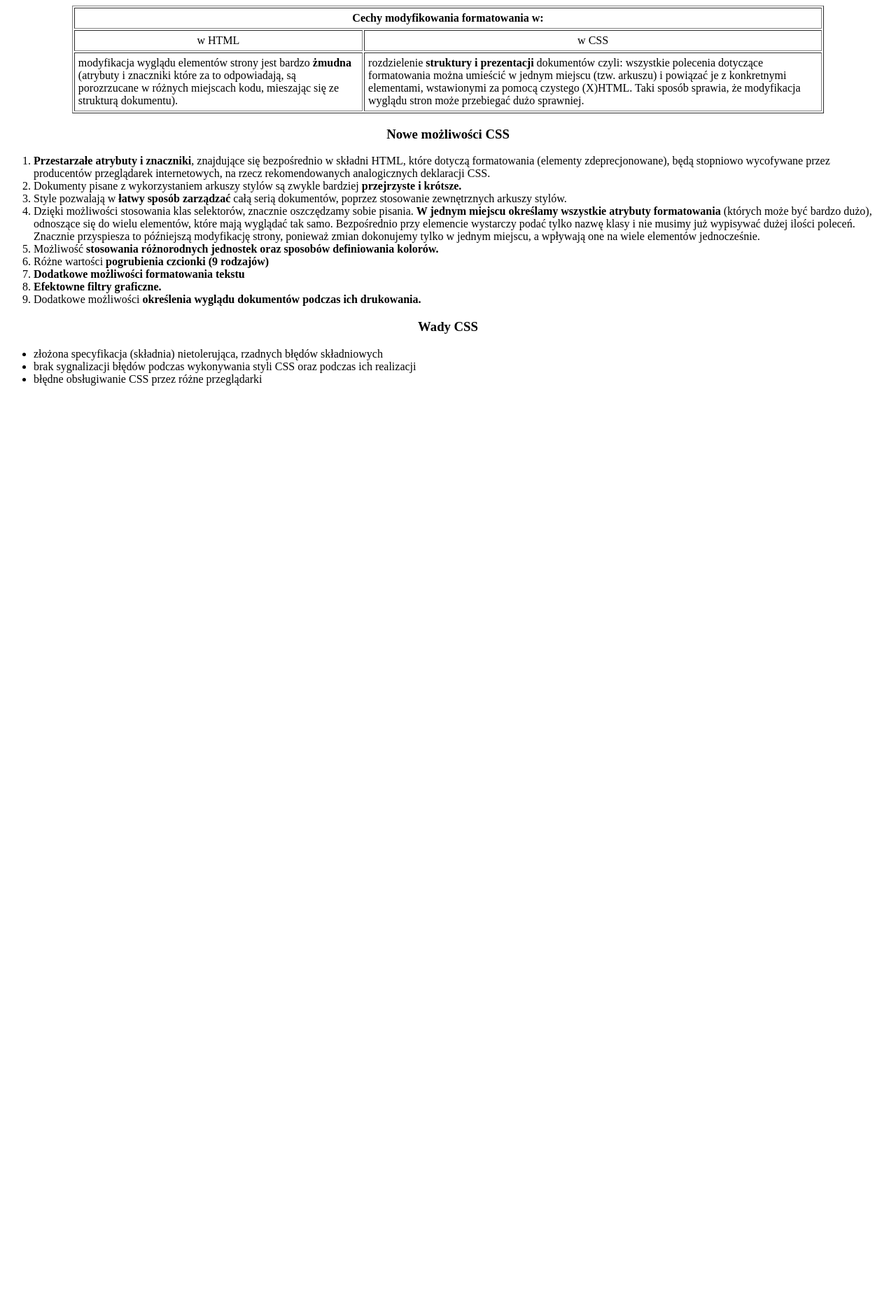
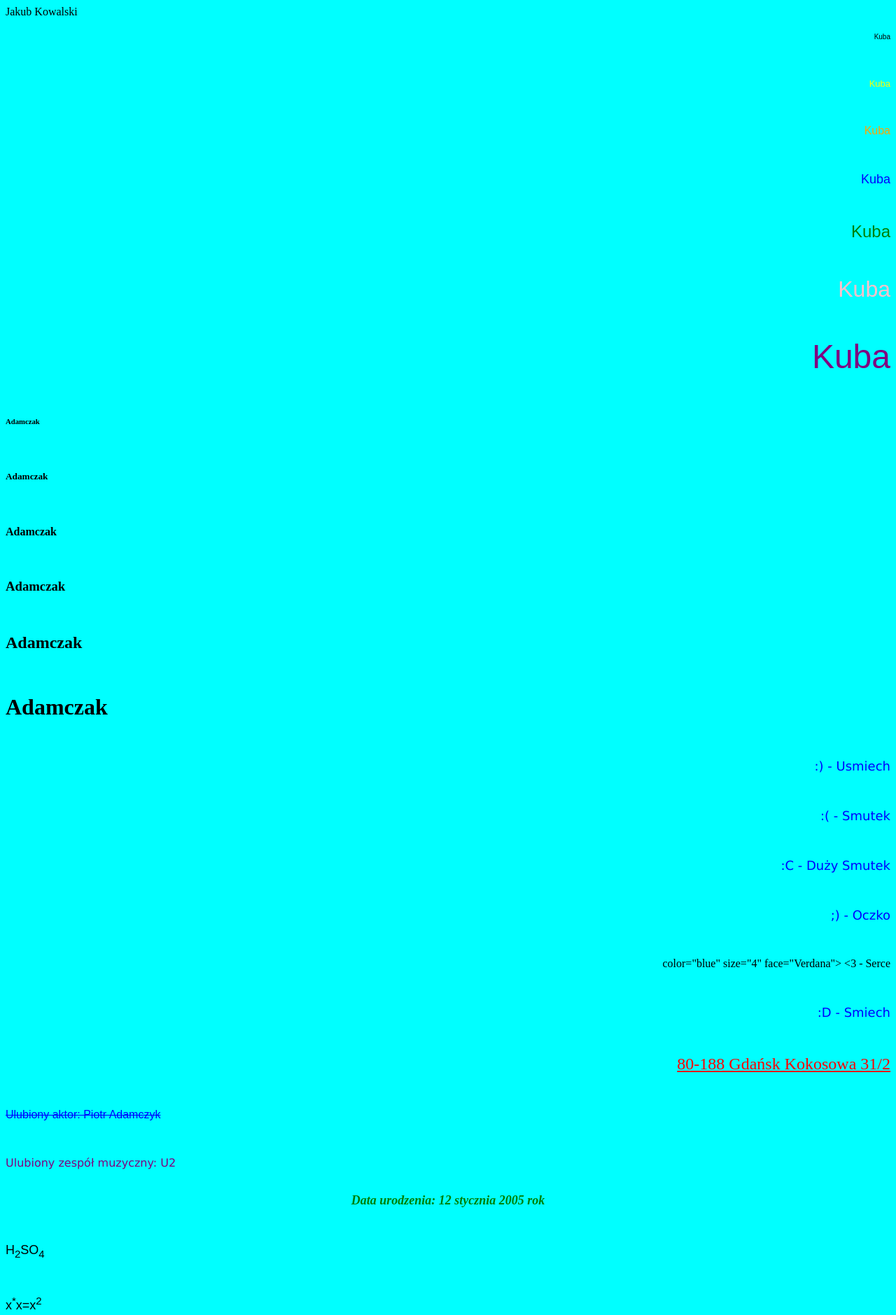
Before and after one commit to kubaadamczak12/CSS, a plain HTML site: page zadanie3_adamczak.html in a window 1280 px wide. Shown: the top 1879 px of the page at 70% size. Before the commit the page ends 800 px from the top, so only its background shows below. Drawn offline with Linux system fonts and the light colour scheme.

Commit message:
Update zadanie3_adamczak.html

```diff
--- a/zadanie3_adamczak.html
+++ b/zadanie3_adamczak.html
@@ -3,38 +3,67 @@
 	<html>
 		<head>
 			<meta charset="utf-8">
+			<meta name="Author" content="Kuba Adamczak">
+			<meta name="Description" content="Strona z zadaniami">
+			<title> Kuba </title>
 		</head>
-        <body>
-            <center><table width=85% cellpadding=5 border="1">
-                <tr>
-                    <th colspan="2"><center> Cechy modyfikowania formatowania w: </center></th>
-                </tr>
-                <tr>
-                    <td><center> w HTML </center></td>
-                    <td><center> w CSS </center></td>
-                </tr>
-                <tr>
-                    <td><left> modyfikacja wyglądu elementów strony jest bardzo <b> żmudna </b> (atrybuty i znaczniki które za to odpowiadają, są porozrzucane w różnych miejscach kodu, mieszając się ze strukturą dokumentu). </left></td>
-                    <td><left> rozdzielenie <b> struktury i prezentacji </b> dokumentów czyli: wszystkie polecenia dotyczące formatowania można umieścić w jednym miejscu (tzw. arkuszu) i powiązać je z konkretnymi elementami, wstawionymi za pomocą czystego (X)HTML. Taki sposób sprawia, że modyfikacja wyglądu stron może przebiegać dużo sprawniej. </left></td>
-                </tr>
-            </table> </center>
-            <h3 align="center">Nowe możliwości CSS</h3>
-            <ol>
-                <li><b>Przestarzałe atrybuty i znaczniki</b>, znajdujące się bezpośrednio w składni HTML, które dotyczą formatowania (elementy zdeprecjonowane), będą stopniowo wycofywane przez producentów przeglądarek internetowych, na rzecz rekomendowanych analogicznych deklaracji CSS.</li>
-                <li>Dokumenty pisane z wykorzystaniem arkuszy stylów są zwykle bardziej <b>przejrzyste i krótsze.</b></li>
-                <li>Style pozwalają w <b> łatwy sposób zarządzać </b> całą serią dokumentów, poprzez stosowanie zewnętrznych arkuszy stylów.</li>
-                <li>Dzięki możliwości stosowania klas selektorów, znacznie oszczędzamy sobie pisania. <b> W jednym miejscu określamy wszystkie atrybuty formatowania </b> (których może być bardzo dużo), odnoszące się do wielu elementów, które mają wyglądać tak samo. Bezpośrednio przy elemencie wystarczy podać tylko nazwę klasy i nie musimy już wypisywać dużej ilości poleceń. Znacznie przyspiesza to późniejszą modyfikację strony, ponieważ zmian dokonujemy tylko w jednym miejscu, a wpływają one na wiele elementów jednocześnie.</li>
-                <li>Możliwość <b> stosowania różnorodnych jednostek oraz sposobów definiowania kolorów.</b></li>
-                <li>Różne wartości <b> pogrubienia czcionki (9 rodzajów)</b></li>
-                <li><b>Dodatkowe możliwości formatowania tekstu</b></li>
-                <li><b>Efektowne filtry graficzne.</b></li>
-                <li>Dodatkowe możliwości <b> określenia wyglądu dokumentów podczas ich drukowania. </b></li>
-            </ol>
-            <h3 align="center">Wady CSS</h3>
-            <ul>
-                <li>złożona specyfikacja (składnia) nietolerująca, rzadnych błędów składniowych</li>
-                <li>brak sygnalizacji błędów podczas wykonywania styli CSS oraz podczas ich realizacji</li>
-                <Li>błędne obsługiwanie CSS przez różne przeglądarki</Li>
-            </ul>
+		<body bgcolor="aqua">
+		Jakub Kowalski
+		<p align="right"> <font color="black" size="1" face="Arial"> Kuba </font> </p> <br>
+		<p align="right"> <font color="yellow" size="2" face="Arial"> Kuba </font> </p> <br>
+		<p align="right"> <font color="orange" size="3" face="Arial"> Kuba </font> </p> <br>
+		<p align="right"> <font color="blue" size="4" face="Arial"> Kuba </font> </p> <br>
+		<p align="right"> <font color="green" size="5" face="Arial"> Kuba </font> </p> <br>
+		<p align="right"> <font color="pink" size="6" face="Arial"> Kuba </font> </p> <br>
+		<p align="right"> <font color="purple" size="7" face="Arial"> Kuba </font> </p> <br>
+		<h6> Adamczak </h6><br>
+		<h5> Adamczak </h5><br>
+		<h4> Adamczak </h4><br>
+		<h3> Adamczak </h3><br>
+		<h2> Adamczak </h2><br>
+		<h1> Adamczak </h1><br>
+		<p align="right"> <font color="blue" size="4" face="Verdana"> :) - Usmiech </font> </p> <br>
+		<p align="right"> <font color="blue" size="4" face="Verdana"> :( - Smutek </font> </p> <br>
+		<p align="right"> <font color="blue" size="4" face="Verdana"> :C - Duży Smutek </font> </p> <br>
+		<p align="right"> <font color="blue" size="4" face="Verdana"> ;) - Oczko </font> </p> <br>
+		<p align="right"> <font> color="blue" size="4" face="Verdana"> <3 - Serce </font> </p> <br>
+		<p align="right"> <font color="blue" size="4" face="Verdana"> :D - Smiech </font> </p> <br>
+		<p align="right"> <font color="red" size="5" face="Times New Roman"> <u> 80-188 Gdańsk Kokosowa 31/2 </font> </u> </p> <br>
+		<p align="left"> <font color="blue" size="3" face="Arial"> <strike> Ulubiony aktor: Piotr Adamczyk </strike> </font> </p> <br>
+		<p align="left"> <font color="purple" size="3" face="Verdana"> Ulubiony zespół muzyczny: U2 </font> </p> <br>
+		<center> <font color="green" size="4" face="Times New Roman"> <b> <i> Data urodzenia: 12 stycznia 2005 rok </i> </b> </font> </center> </p> <br>
+		<p align="left"> <font color="black" size="4" face="Arial">H<sub>2</sub>SO<sub>4</sub></font> </p> <br>
+		<p align="left"> <font color="black" size="4" face="Arial">x<sup>*</sup>x=x<sup>2</sup></font> </p> <br>
+		<HR SIZE=6 WIDTH=100% ALIGN=center COLOR=red>
+		<h1 align="left"> O pracy </h1>
+			<fieldset>
+		<legend>Raty do spłacenia</legend>
+			Pracownik banku próbuje wytłumaczyć klientowi zasady płacenia na raty.<br>
+			-Proszę pana najpierw płaci pan niewielką sumę a potem przez 3 miesiące nie płaci pan nic.<br>
+			Na to klient:<br>
+			- To pan mnie zna?<br>
+			</fieldset>
+			<HR SIZE=6 WIDTH=85% ALIGN=left COLOR=blue>
+		<h2 align="center">O blondynce </h2>
+			<fieldset>
+		<legend>Zatrzymanie przez drogówke</legend>
+			Drogówka przeprowadza pobieżną kontrolę pojazdu pewnej nie najmłodszej już blondyny.<br>
+			- Ma pani już mocno zdarty profil - stwierdza sprawdzając ogumienie policjant.<br>
+			- A z pana też żaden Brad Pitt... - odcina się blondyna.<br>
+			</fieldset>
+			<HR SIZE=7 WIDTH=80% ALIGN=right COLOR=green>
+		<h3 align="right">O szkole </h3>
+			<fieldset>
+		<legend>Wywiadówka</legend>
+		Wywiadówka w szkole:<br>
+		-Państwa dzieci są bardzo muzykalne.<br>
+		-Dlaczego? pyta się mama Filipa.<br>
+		-Ciągle grają mi na nerwach!<br>
+			</fieldset>
+			<HR SIZE=10 WIDTH=100% ALIGN=center COLOR=black>
+			<p>nazwisko ucznia &#160;&#160;&#160;&#160; imię ucznia</p>
+			<p>Kowalski &#160;&#160;&#160;&#160;&#160;&#160;&#160;&#160;&#160;&#160;Jakub</p>
+			&#8364;&#339;&#338;&#169;&#174;&#182;&trade;
+			<!-Kuba Adamczak ZSE 2F ->
 		</body>
 </html>
```
Lines whose indentation alone changed are shown as unchanged.
